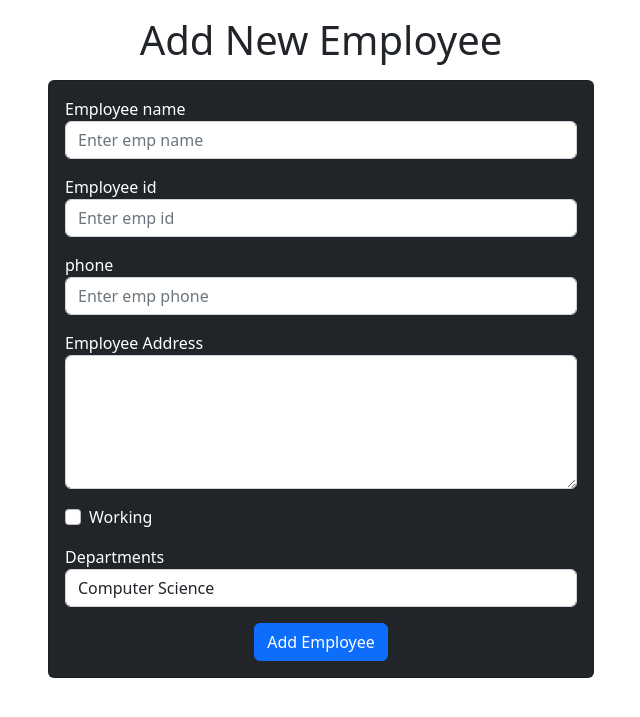
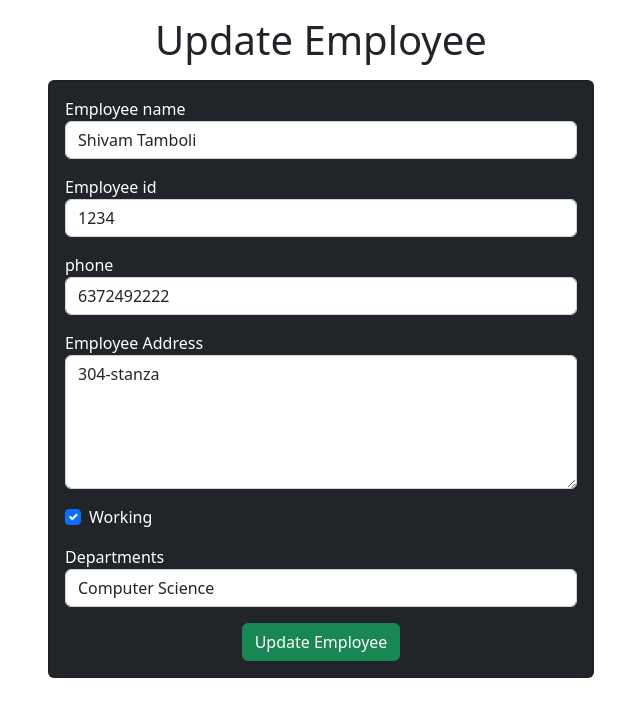
Before and after one commit to Shivam-tamboli/myapp, a Django app: template templates/emp/update_emp.html in a window 1280 px wide. Shown: the part 56-773 px from the top of the page, without its empty margins (319-959 px from the left). Run offline with Django 5.2, Linux system fonts and the light colour scheme; the template is opened without the code that fills it: values that come from a table or form of the project are taken from there, others are empty; data comes from the database, SQL or seed files in the repository.

Commit message:
html page for update employee

```diff
--- a/templates/emp/update_emp.html
+++ b/templates/emp/update_emp.html
@@ -1,9 +1,10 @@
+
 <!DOCTYPE html>
 <html lang="en">
   <head>
     <meta charset="utf-8" />
     <meta name="viewport" content="width=device-width, initial-scale=1" />
-    <title>Add Employee</title>
+    <title>Update Employee</title>
     <link
       href="https://cdn.jsdelivr.net/npm/bootstrap@5.2.0-beta1/dist/css/bootstrap.min.css"
       rel="stylesheet"
@@ -14,14 +15,14 @@
   <body>
     {% include 'emp/navbar.html' %}
 
-    <h1 class="text-center my-3">Add New Employee</h1>
+    <h1 class="text-center my-3">Update Employee</h1>
 
     <div class="container">
       <div class="row">
         <div class="col-md-6 offset-md-3">
           <div class="card bg-dark text-white">
             <div class="card-body">
-              <form action="/emp/add-emp/" method="POST">
+              <form action="/emp/do-update-emp/{{emp.id}}" method="POST">
                 {% csrf_token %}
                 <div class="mb-3">
                   <label for="name">Employee name</label>
@@ -31,6 +32,7 @@
                     class="form-control"
                     placeholder="Enter emp name"
                     name="emp_name"
+                    value="{{emp.name}}"
                   />
                 </div>
 
@@ -42,6 +44,7 @@
                     class="form-control"
                     placeholder="Enter emp id"
                     name="emp_id"
+                    value="{{emp.emp_id}}"
                   />
                 </div>
 
@@ -53,6 +56,7 @@
                     class="form-control"
                     placeholder="Enter emp phone"
                     name="emp_phone"
+                    value="{{emp.phone}}"
                   />
                 </div>
                 <div class="mb-3">
@@ -62,23 +66,23 @@
                     id="address"
                     rows="5"
                     class="form-control"
-                  ></textarea>
+                  >{{emp.address}}</textarea>
                 </div>
                 <div class="mb-3 form-check">
                   <label for="working">Working</label>
-                  <input id="working" name="emp_working" type="checkbox" class="form-check-input">
+                  <input {% if emp.working %} checked {% endif %} id="working" name="emp_working" type="checkbox" class="form-check-input">
                 </div>
                 <div class="mb-3 ">
                   <label for="department">Departments</label>
-                  <select name="emp_department" id="department" class="form-control">
+                  <select value="{{emp.department}}" name="emp_department" id="department" class="form-control">
                       <option value="CSE">Computer Science</option>
                       <option value="ME">Mechanical Engg</option>
                       <option value="EE">Electrical Engg</option>
                   </select>
                 </div>
                 <div class="container text-center">
-                    <button class="btn btn-primary">
-                        Add Employee
+                    <button class="btn btn-success">
+                        Update Employee
                     </button>
                 </div>
               </form>
@@ -88,10 +92,6 @@
       </div>
     </div>
 
-    <form action="">
-      {{form.as_p}}
-    </form>
-
     <script
       src="https://cdn.jsdelivr.net/npm/bootstrap@5.2.0-beta1/dist/js/bootstrap.bundle.min.js"
       integrity="sha384-pprn3073KE6tl6bjs2QrFaJGz5/SUsLqktiwsUTF55Jfv3qYSDhgCecCxMW52nD2"
```
